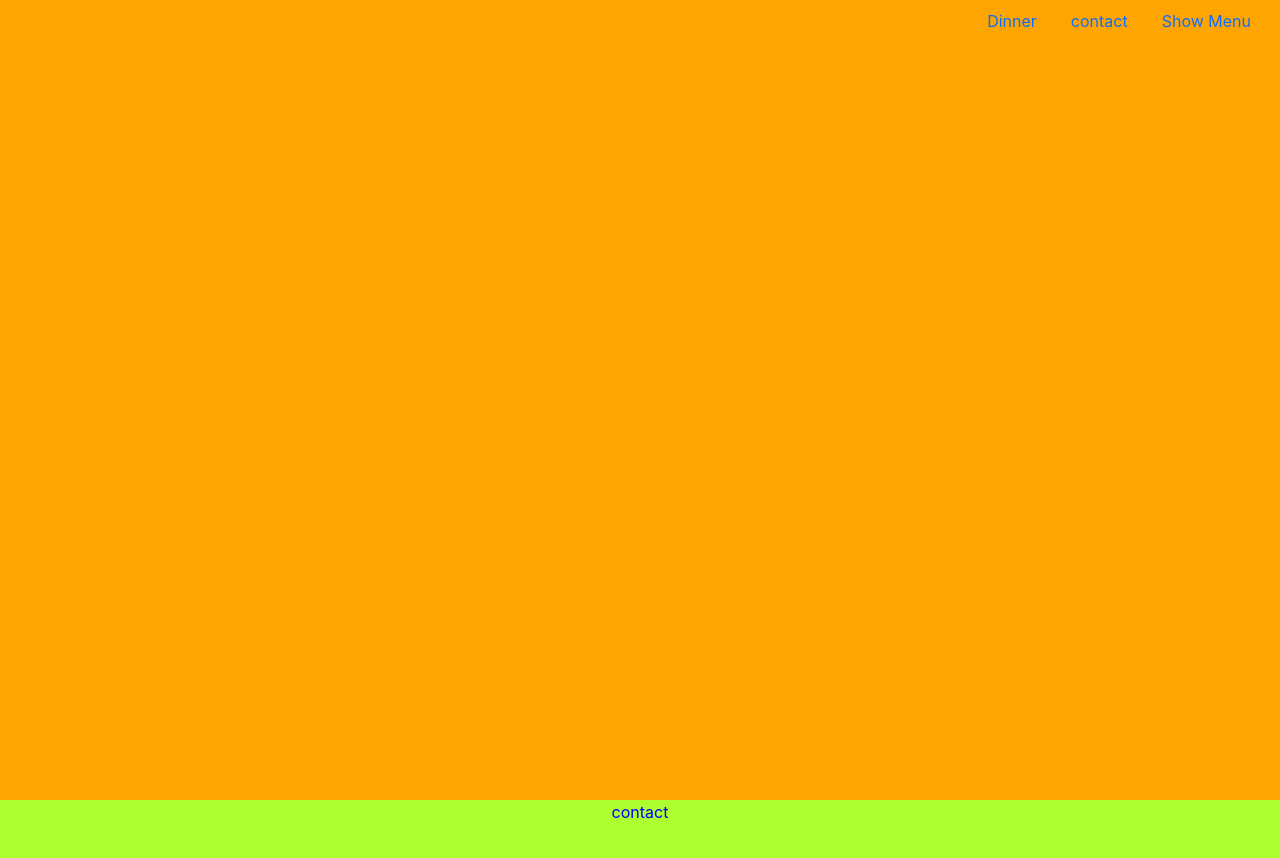
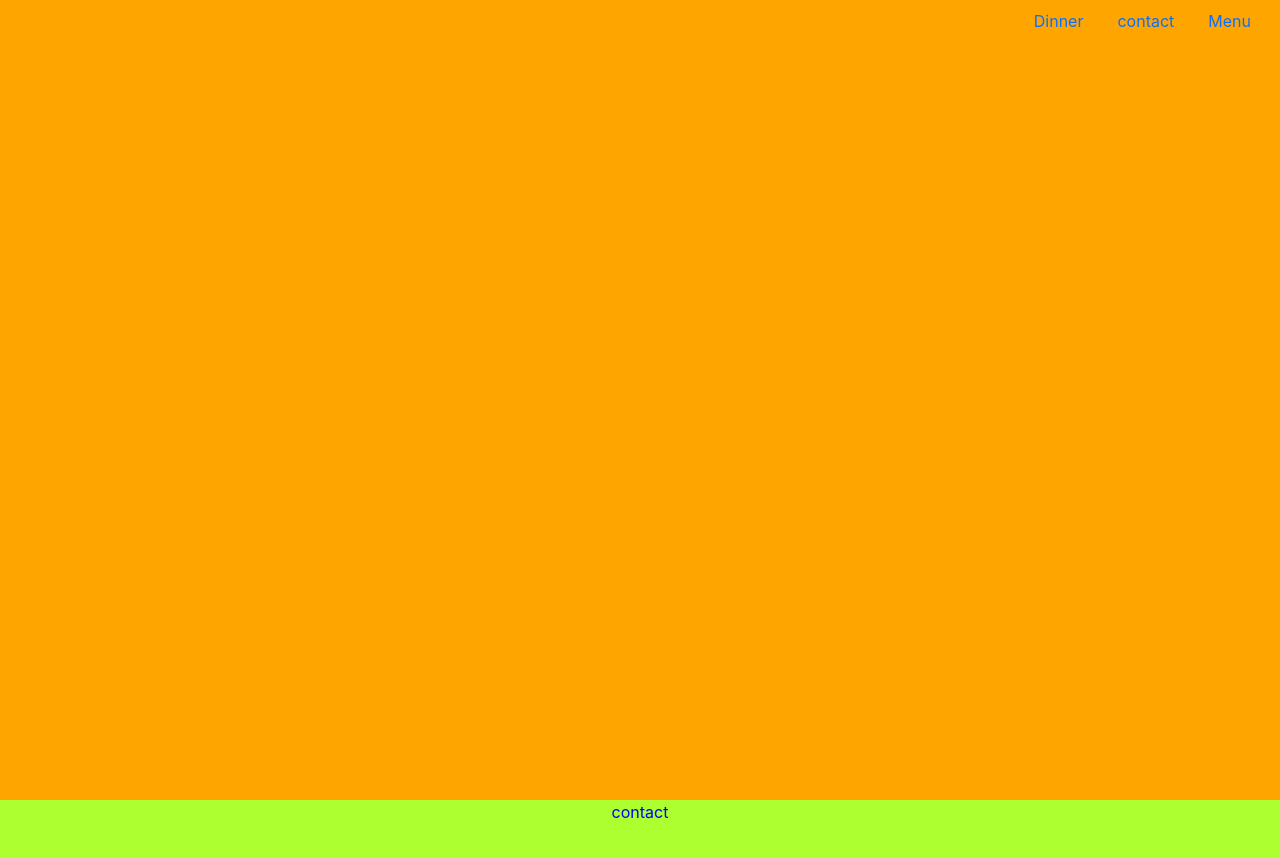
Before and after one commit to ianfletcher314/BrasiliaRestaurant, a React (Create React App) app: page / in a window 1280 px wide. Shown: the top 858 px of the page. Built offline with nearby package versions, Linux system fonts and the light colour scheme.

Commit message:
chagned show menu to menu

```diff
--- a/src/components/Nav/Nav.jsx
+++ b/src/components/Nav/Nav.jsx
@@ -28,7 +28,7 @@ function Nav(props) {
               }}
               className="nav-link active btn"
             >
-              Show Menu
+              Menu
             </button>
           </li>
         </ul>
```
